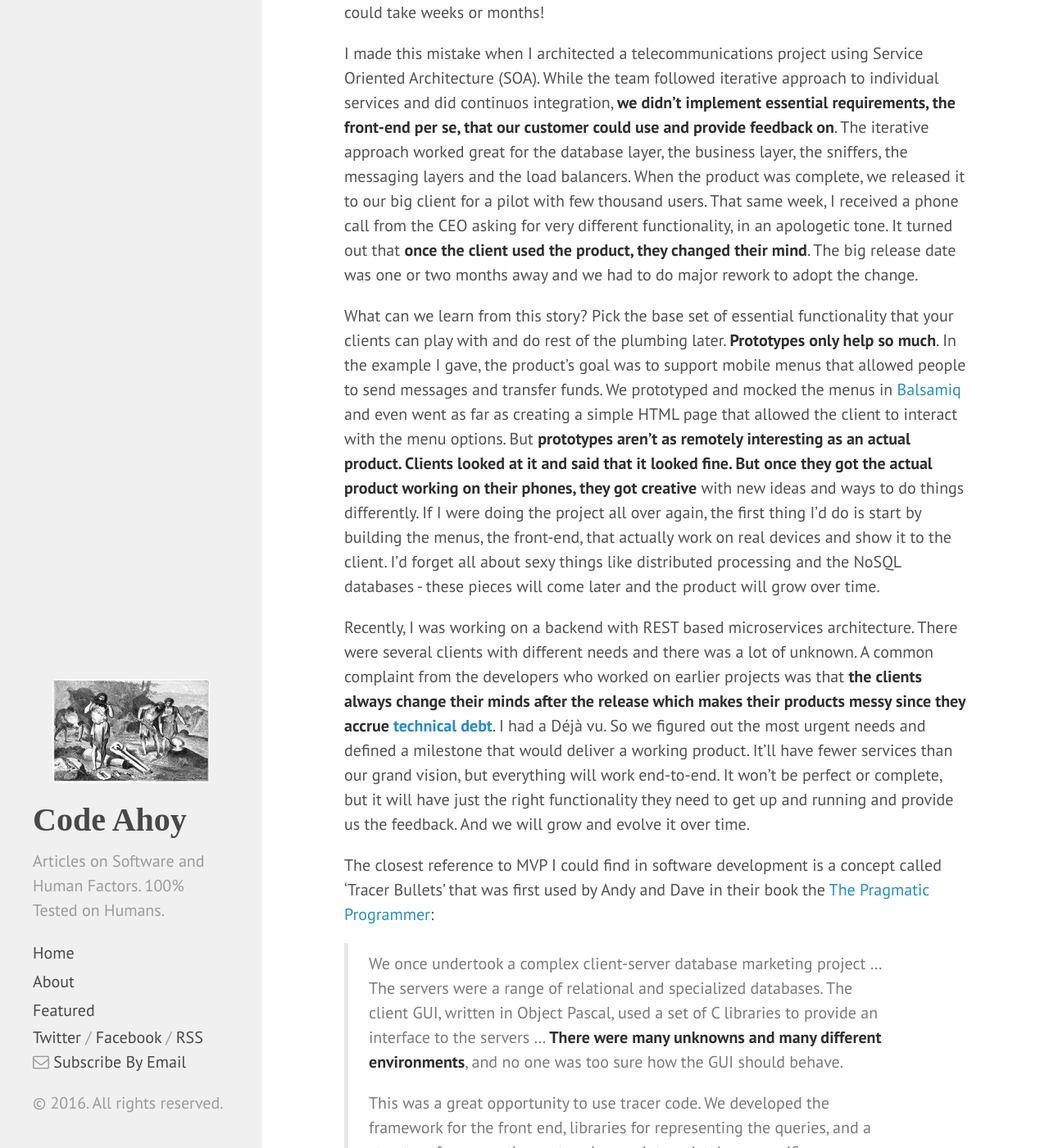
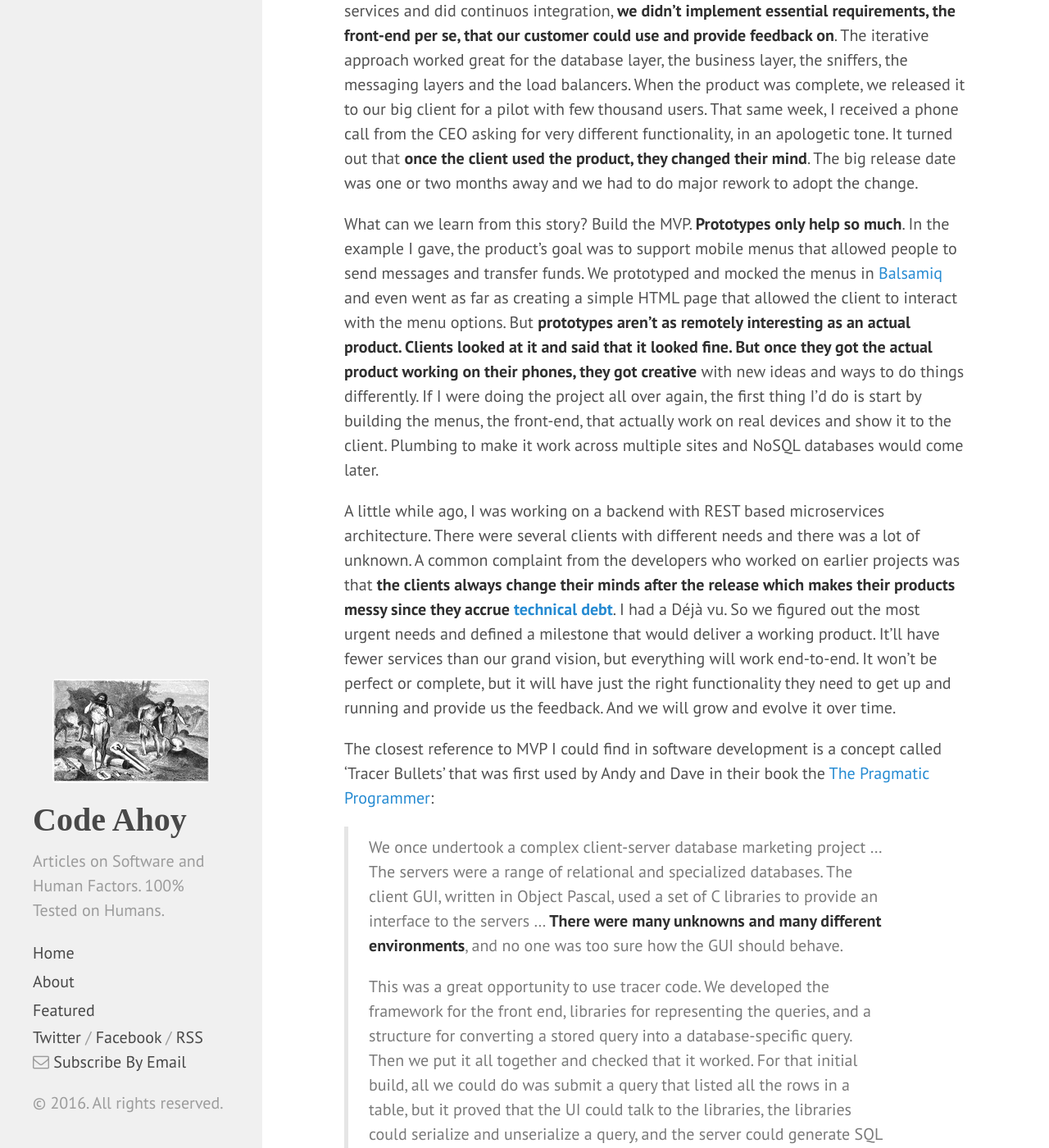
Before and after one commit to talk2viren/umermansoor.github.io, a Jekyll site: the page built from _posts/2016-05-07-minimum-viable-product-lessons-for-software-teams.md, in a window 1280 px wide and 1400 px high, scrolled down 2654 px. Shown: the whole window at 82% size. Built offline with Jekyll 4.4.1, drawn with Linux system fonts in a browser that asks for light colours; nearby versions of some CDN libraries; a script that is not in the unit is left out; comment, search, counter and statistics services are not loaded; some of the changed text lies outside the part shown.

Commit message:
more typos

```diff
--- a/_posts/2016-05-07-minimum-viable-product-lessons-for-software-teams.md
+++ b/_posts/2016-05-07-minimum-viable-product-lessons-for-software-teams.md
@@ -21,7 +21,7 @@
 
 **Software teams can learn a lot from MVP and apply it to build products that meet their client needs**. When I first heard of MVP, I thought of it as a **rebranding of 'Continuous Delivery (CD)'** which, along with the practices of incremental and iterative development, has been around for a long time. But there is a huge difference and it lies in how software developers understand and perceive these concepts. [This article](http://istqbexamcertification.com/what-is-incremental-model-advantages-disadvantages-and-when-to-use-it/) captures the definition I hear from most developers when I ask them about incremental development:
 
-> > In incremental model the whole requirement is divided into various builds ... more easily managed modules.  Each module passes through the requirements design, implementation and testing phases. A working version of software is produced during the first module, **so you have working software early on during the software life cycle**. Each subsequent release of the module adds function to the previous release. The process continues till the complete system is achieved.
+> In incremental model the whole requirement is divided into various builds ... more easily managed modules.  Each module passes through the requirements design, implementation and testing phases. A working version of software is produced during the first module, **so you have working software early on during the software life cycle**. Each subsequent release of the module adds function to the previous release. The process continues till the complete system is achieved.
 
 The article even has an illustration:
 
@@ -29,7 +29,7 @@
 
 The problem is that "working software early on in the life cycle" doesn't happen in real-life. Modules take up a lot of time; developers start arguing about technologies and methodologies, various architectures and database systems are evaluated and the complete painting takes up a long time. When it gets released, the customer turns around and demands that Mona Lisa's dress should be of red color instead of deep forest green!
 
-Traditional methodologies guide the software development process to ensure that the **product gets built right**, but the MVP answers the bigger question of: **are we building the right product?*** While Agile does promote 'evolutionary' development where the product is '[demonstrated to stakeholders](https://en.wikipedia.org/wiki/Agile_software_development)', a MVP isn't just show and tell. It is a real product that gets released to the users. Software teams could build a MVP using Agile/Scrum, *incrementally* and deliver it *continuously*.
+Traditional methodologies guide the software development process to ensure that the **product gets built right**, but the MVP answers the bigger question of: **are we building the right product?** While Agile does promote *evolutionary development* where results are '[demonstrated to stakeholders after each iteration](https://en.wikipedia.org/wiki/Agile_software_development)', a MVP isn't just show and tell. It is a real product that gets released to the users. Software teams could build a MVP using Agile/Scrum, *incrementally* and deliver it *continuously*.
 
 Because a MVP gets released to the customers, it requires support from the organization, clients and other departments. Building a MVP isn't easy. On the one hand, you want to limit it to few essential or key features, but on the other hand, you want to deliver something that your customers will find useful so they can start using it. You must find the right balance.
 
@@ -37,9 +37,9 @@
 
 I made this mistake when I architected a telecommunications project using Service Oriented Architecture (SOA). While the team followed iterative approach to individual services and did continuos integration, **we didn't implement essential requirements, the front-end per se, that our customer could use and provide feedback on**. The iterative approach worked great for the database layer, the business layer, the sniffers, the messaging layers and the load balancers. When the product was complete, we released it to our big client for a pilot with few thousand users. That same week, I received a phone call from the CEO asking for very different functionality, in an apologetic tone. It turned out that **once the client used the product, they changed their mind**. The big release date was one or two months away and we had to do major rework to adopt the change.
 
-What can we learn from this story? Pick the base set of essential functionality that your clients can play with and do rest of the plumbing later. **Prototypes only help so much**. In the example I gave, the product's goal was to support mobile menus that allowed people to send messages and transfer funds. We prototyped and mocked the menus in [Balsamiq](https://balsamiq.com/) and even went as far as creating a simple HTML page that allowed the client to interact with the menu options. But **prototypes aren't as remotely interesting as an actual product. Clients looked at it and said that it looked fine. But once they got the actual product working on their phones, they got creative** with new ideas and ways to do things differently. If I were doing the project all over again, the first thing I'd do is start by building the menus, the front-end, that actually work on real devices and show it to the client. I'd forget all about sexy things like distributed processing and the NoSQL databases - these pieces will come later and the product will grow over time.
+What can we learn from this story? Build the MVP. **Prototypes only help so much**. In the example I gave, the product's goal was to support mobile menus that allowed people to send messages and transfer funds. We prototyped and mocked the menus in [Balsamiq](https://balsamiq.com/) and even went as far as creating a simple HTML page that allowed the client to interact with the menu options. But **prototypes aren't as remotely interesting as an actual product. Clients looked at it and said that it looked fine. But once they got the actual product working on their phones, they got creative** with new ideas and ways to do things differently. If I were doing the project all over again, the first thing I'd do is start by building the menus, the front-end, that actually work on real devices and show it to the client. Plumbing to make it work across multiple sites and NoSQL databases would come later.
 
-Recently, I was working on a backend with REST based microservices architecture. There were several clients with different needs and there was a lot of unknown. A common complaint from the developers who worked on earlier projects was that **the clients always change their minds after the release which makes their products messy since they accrue [technical debt](http://codeahoy.com/2016/04/27/do-not-let-technical-debt-get-out-of-control/)**.
+A little while ago, I was working on a backend with REST based microservices architecture. There were several clients with different needs and there was a lot of unknown. A common complaint from the developers who worked on earlier projects was that **the clients always change their minds after the release which makes their products messy since they accrue [technical debt](http://codeahoy.com/2016/04/27/do-not-let-technical-debt-get-out-of-control/)**.
 I had a Déjà vu. So we figured out the most urgent needs and defined a milestone that would deliver a working product. It'll have fewer services than our grand vision, but everything will work end-to-end. It won't be perfect or complete, but it will have just the right functionality they need to get up and running and provide us the feedback. And we will grow and evolve it over time.
 
 The closest reference to MVP I could find in software development is a concept called 'Tracer Bullets' that was first used by Andy and Dave in their book the [The Pragmatic Programmer](http://www.amazon.com/Pragmatic-Programmer-Journeyman-Master/dp/020161622X):
```
